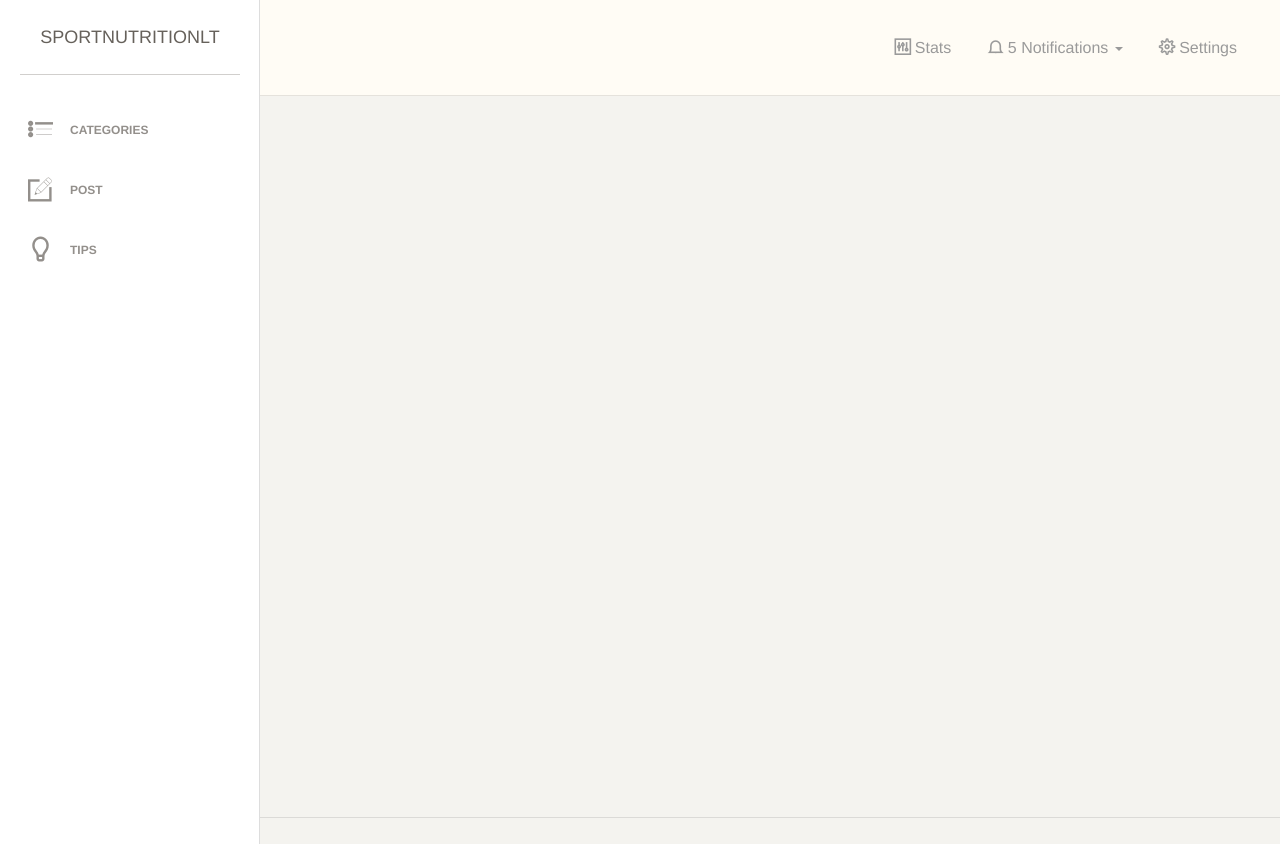
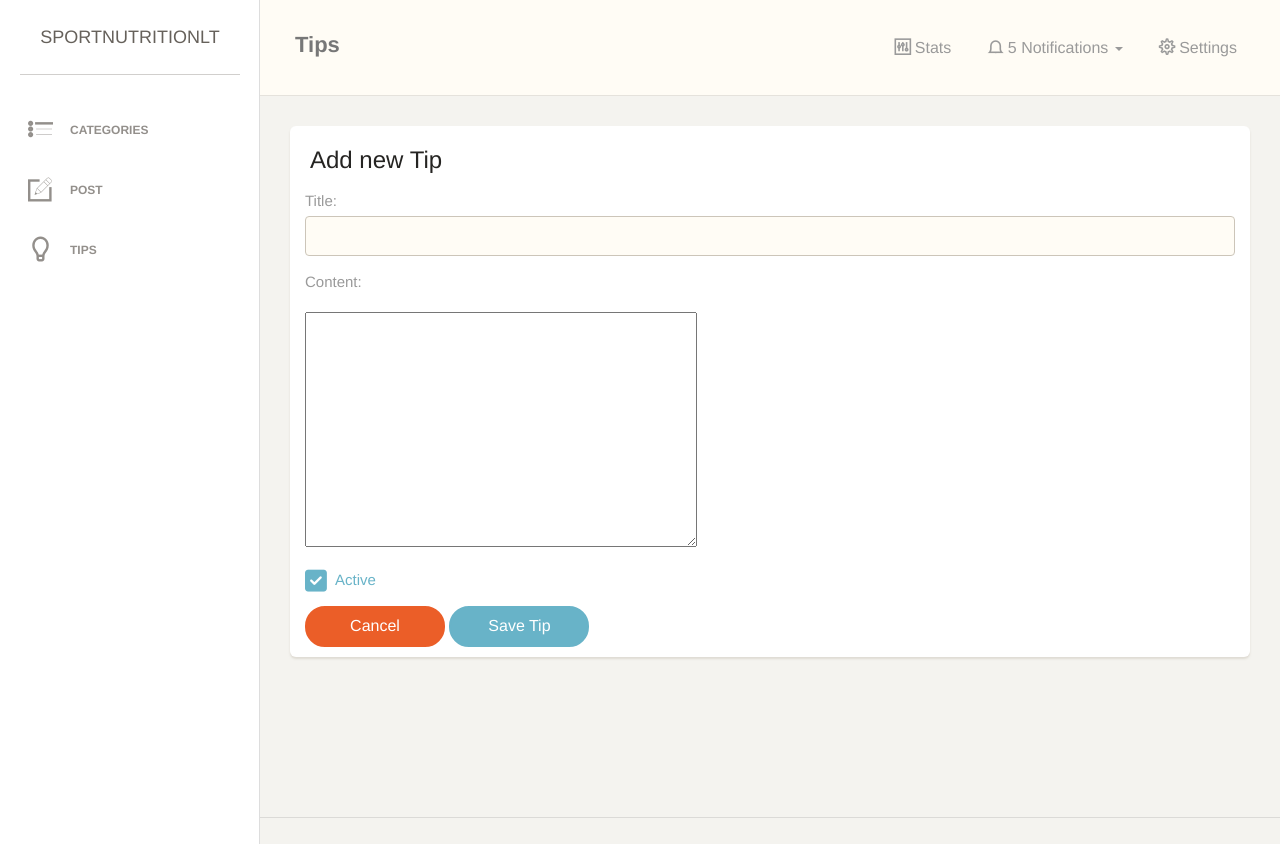
Before and after one commit to csubero/sportnutrition-, a Django app: page /backend/tip/create/ in a window 1280 px wide. Run offline with Django 3.2, Linux system fonts and the light colour scheme; some libraries are stand-ins or nearby versions; some web fonts are replaced.

Commit message:
Create a new Tip

```diff
--- a/backend/templates/backend/tip/tip_form.html
+++ b/backend/templates/backend/tip/tip_form.html
@@ -1 +1,57 @@
 {% extends 'backend/layout/template.html' %}
+
+
+{% block title %}
+
+	{{ title_form }}
+
+{% endblock %}
+
+{% block title_section %}
+
+	Tips
+
+{% endblock %}
+
+
+{% block content %}
+
+	<div class="row">
+		<div class="col-md-12">
+			<div class="card">
+				<div class="header">
+					<h4 class="title">{{ title_form }}</h4>
+				</div>
+				<div class="content">
+					<form method="post">{% csrf_token %}
+						{{ form.media }}
+
+						<div class="form-group">
+							{{ form.title.label_tag }}
+							{{ form.title }}
+							<span class="ui-state-error-text">{{ form.title.errors }}</span>
+						</div>
+
+						<div class="form-group">
+							{{ form.content.label_tag }}
+						</div>
+
+						<div class="form-group table-responsive">
+							{{ form.content }}
+						</div>
+
+						<div class="form-group">
+							<label class="checkbox checkbox-azure">
+								{{ form.active.label }} {{ form.active }}
+							</label>
+						</div>
+
+						<a class="btn btn-danger btn-fill btn-wd" href="{% url 'backend.tip.index' %}">Cancel</a>
+						<button type="submit" class="btn btn-info btn-fill btn-wd">Save Tip</button>
+					</form>
+				</div>
+			</div>
+		</div>
+	</div>
+
+{% endblock %}
--- a/backend/templates/backend/tip/tip_index.html
+++ b/backend/templates/backend/tip/tip_index.html
@@ -3,13 +3,13 @@
 
 {% block title %}
 
-	Tip
+	Tips
 
 {% endblock %}
 
 {% block title_section %}
 
-	Tip
+	Tips
 
 {% endblock %}
 
@@ -41,7 +41,7 @@
 						{% for tip in tips_list %}
 							<tr>
 								<td>{{ tip.title|capfirst }}</td>
-								<td>{{ post.slug }}</td>
+								<td>{{ tip.slug }}</td>
 								<td class="text-center"><a href="" title="Edit"><i
 										class="ti ti-pencil-alt"></i></a>
 									<a href="#" title="Delete" class="text-danger" data-toggle="modal"
--- a/backend/views/tip_views.py
+++ b/backend/views/tip_views.py
@@ -1,3 +1,4 @@
+from django.urls import reverse_lazy
 from django.views.generic import ListView, CreateView
 
 from backend.forms.tip_form import TipForm
@@ -5,7 +6,6 @@ from backend.models import Tip
 
 
 class TipListView(ListView):
-
 	model = Tip
 
 	template_name = 'backend/tip/tip_index.html'
@@ -14,10 +14,20 @@ class TipListView(ListView):
 
 	paginate_by = 10
 
+
 class TipCreateView(CreateView):
-
 	model = Tip
 
 	form_class = TipForm
 
 	template_name = 'backend/tip/tip_form.html'
+
+	def get_success_url(self):
+		return reverse_lazy('backend.tip.index')
+
+	def get_context_data(self, **kwargs):
+		data = super(TipCreateView, self).get_context_data(**kwargs)
+
+		data['title_form'] = 'Add new Tip'
+
+		return data
```
